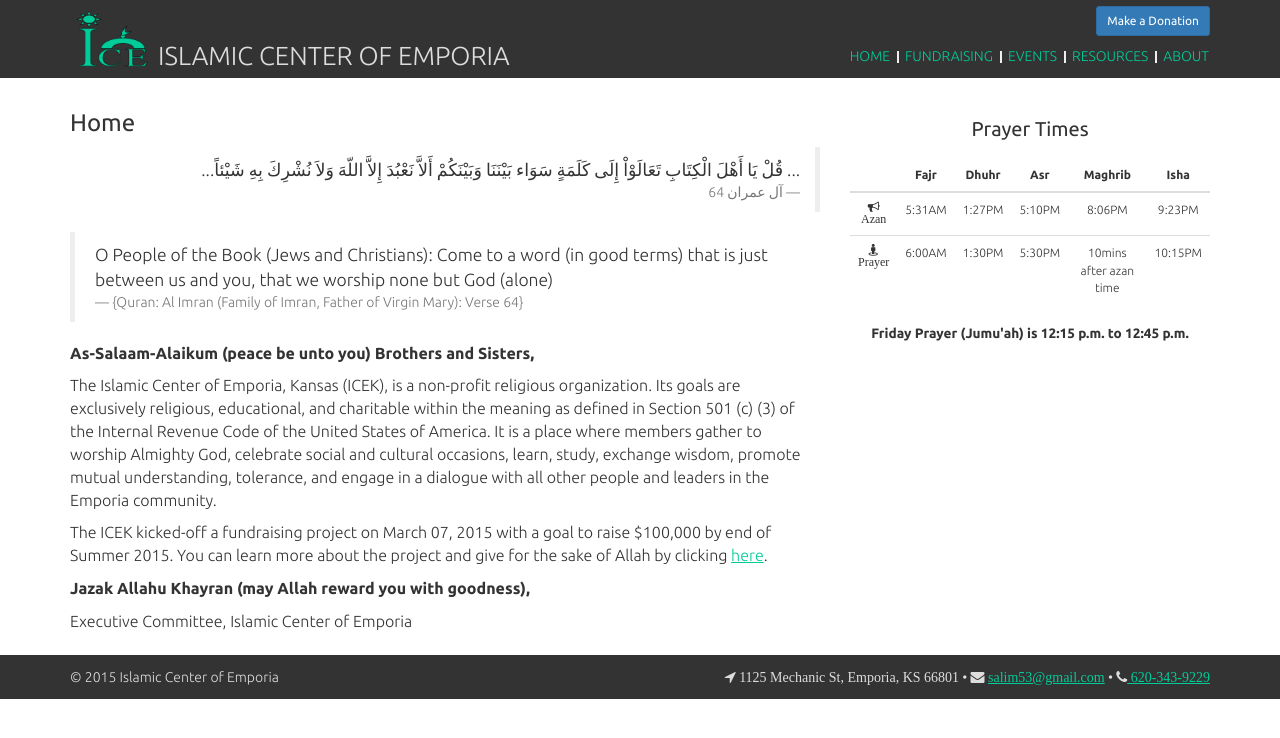
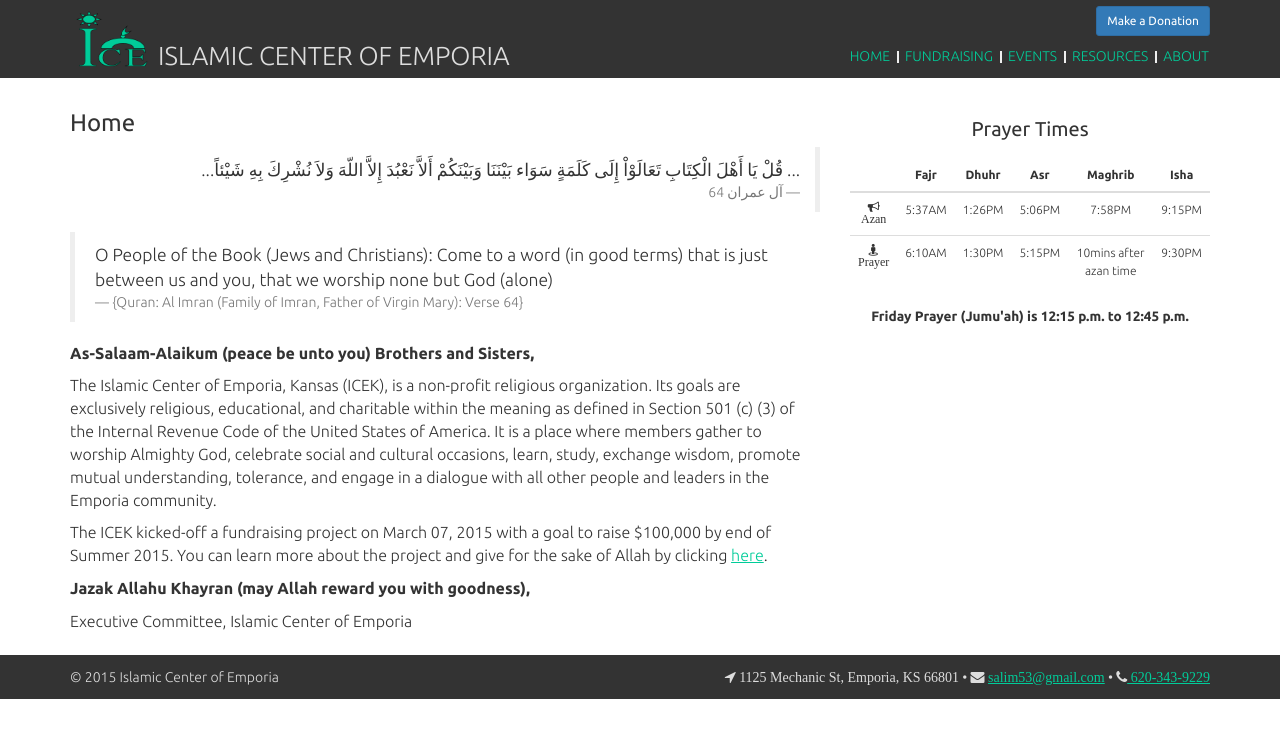
Before and after one commit to fourfridays/fourfridays.github.io, a Jekyll site: the page built from 1-index.html, in a window 1280 px wide. Shown: the top 738 px of the page. Built offline with Jekyll 4.4.1, drawn with Linux system fonts in a browser that asks for light colours; nearby versions of some CDN libraries.

Commit message:
Prayer time update

```diff
--- a/_layouts/page.html
+++ b/_layouts/page.html
@@ -25,19 +25,19 @@
     <tbody>
       <tr>
         <td><i class="fa fa-bullhorn"><br/>Azan</i></td>
-        <td>5:31AM</td>
-        <td>1:27PM</td>
-        <td>5:10PM</td>
-        <td>8:06PM</td>
-        <td>9:23PM</td>
+        <td>5:37AM</td>
+        <td>1:26PM</td>
+        <td>5:06PM</td>
+        <td>7:58PM</td>
+        <td>9:15PM</td>
       </tr>
       <tr>
         <td><i class="fa fa-street-view"><br/>Prayer</i></td>
-        <td>6:00AM</td>
+        <td>6:10AM</td>
         <td>1:30PM</td>
-        <td>5:30PM</td>
+        <td>5:15PM</td>
         <td>10mins after azan time</td>
-        <td>10:15PM</td>
+        <td>9:30PM</td>
       </tr>
     </tbody>
   </table>
```
